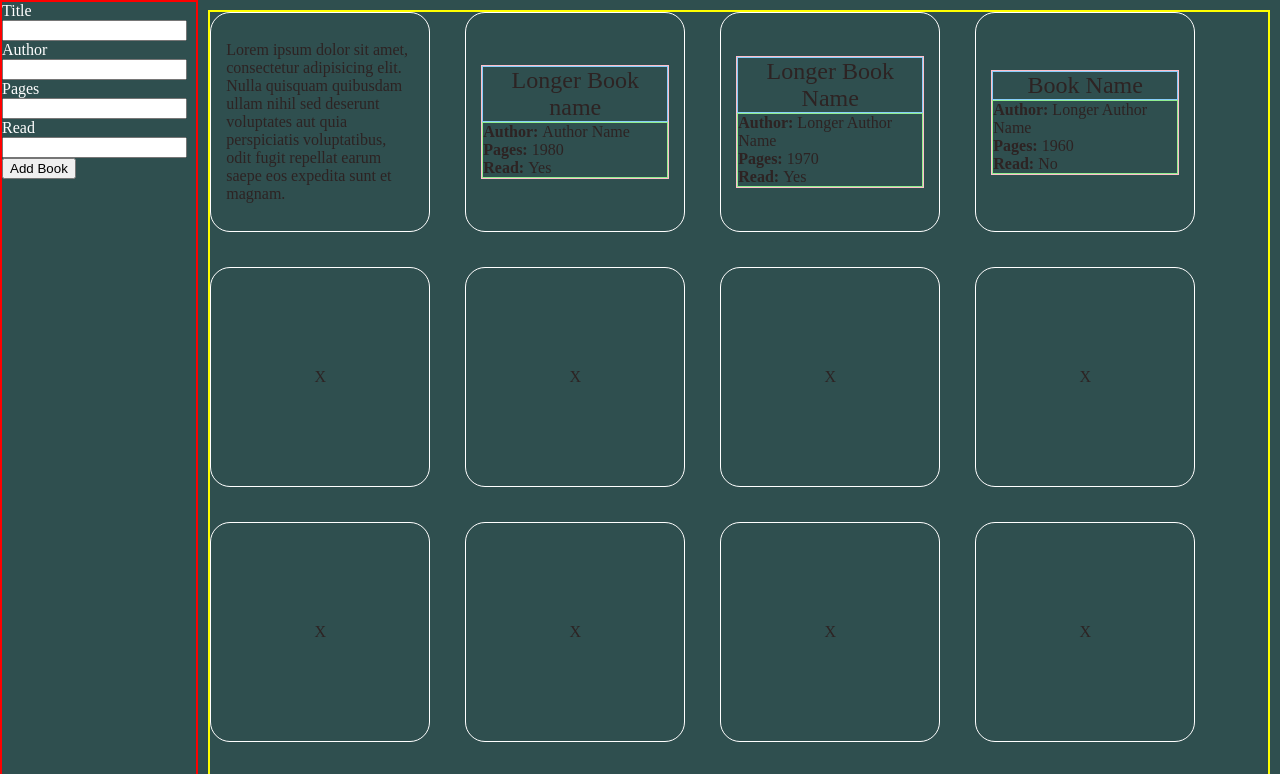
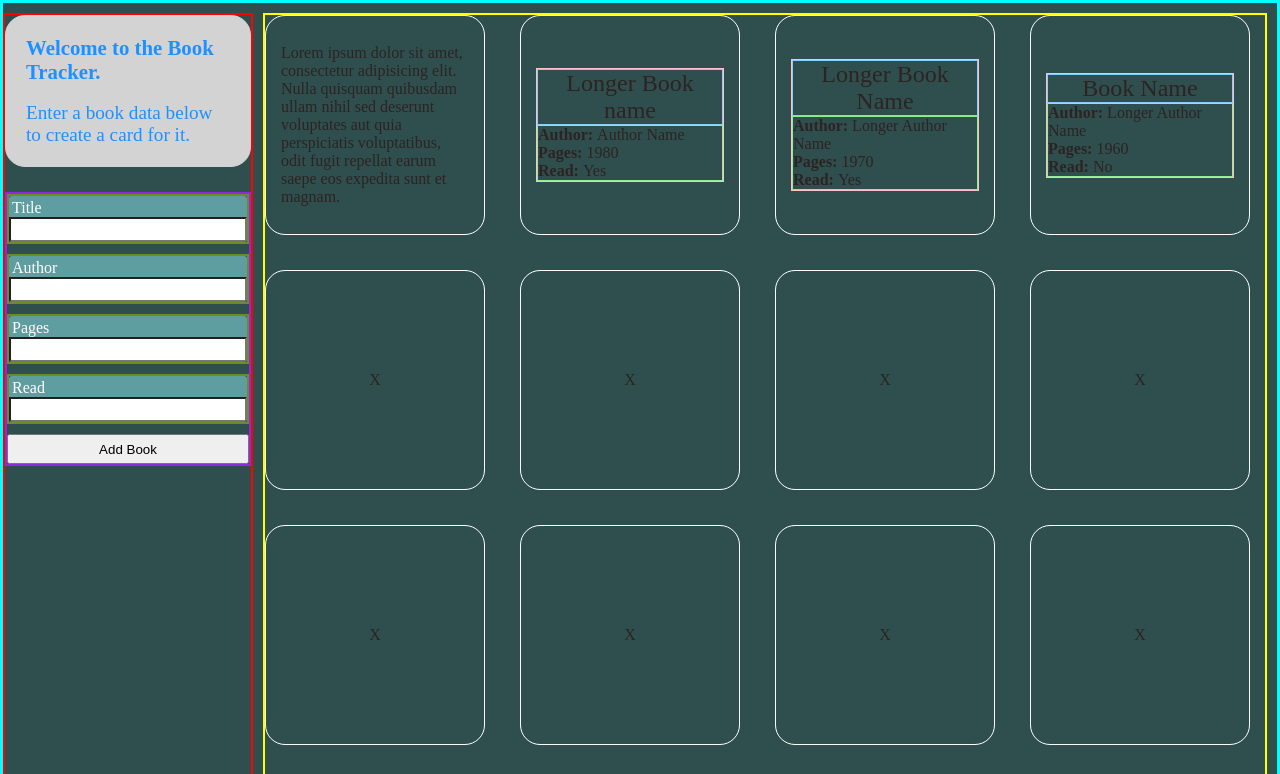
Before and after one commit to zocc-n/Library, a plain HTML site: page index.html in a window 1280 px wide. Shown: the top 774 px of the page. Drawn offline with Linux system fonts and the light colour scheme.

Commit message:
Changes on side panel

```diff
--- a/index.html
+++ b/index.html
@@ -11,6 +11,11 @@
 <body>
     <div id="flex-container">
         <section id="side">
+            <div id="intro">
+                <p id="welcome">Welcome to the Book Tracker.</p>
+                <br>
+                <p>Enter a book data below to create a card for it.</p>
+            </div>
             <form action="#" method="POST">
                 <div class="formSection">
                     <label for="title">Title</label>
@@ -22,18 +27,19 @@
                 </div>
                 <div class="formSection">
                     <label for="pages">Pages</label>
-                    <input type="text" id="pages" name="pages">
+                    <input type="number" id="pages" name="pages" min="1">
                 </div>
                 <div class="formSection">
                     <label for="read">Read</label>
                     <input type="text" id="read" name="read">
                 </div>
-                <div class="formSection">
+                <div class="formButton">
                     <button type="submit">Add Book</button>
                 </div>
             </form>
         </section>
-        <main id="grid-container">
+ <!-- --------------------------------------------------------------------- -->
+        <main>
             <div class="card">Lorem ipsum dolor sit amet, consectetur adipisicing elit. Nulla quisquam quibusdam ullam nihil sed deserunt voluptates aut quia perspiciatis voluptatibus, odit fugit repellat earum saepe eos expedita sunt et magnam.</div>
             <div class="card">
                 <div class="card-inner-container">
--- a/style.css
+++ b/style.css
@@ -11,10 +11,65 @@ body {
 
 #flex-container {
     display: flex;
+    border: 3px solid aqua;
 }
 
 #side {
     border: 2px solid red;
+    margin-top: 10px;
+    min-width: 250px;
+    max-width: 250px;
+}
+
+#intro {
+    color: dodgerblue;
+    border: 1px solid lightgray;
+    background-color: lightgray;
+    padding: 20px;
+    border-radius: 20px;
+    height: min-content;
+}
+
+#intro > p {
+    font-size: 1.2rem;
+    font-weight: 100;
+}
+
+#intro > #welcome{
+    font-size: 1.3rem;
+    font-weight: bold;
+}
+
+form {
+    margin-top: 25px;
+    border: 2px solid blueviolet;
+}
+
+.formSection {
+    border: 2px solid olivedrab;
+    display: flex;
+    flex-direction: column;
+    margin: 0 0 10px 0;
+}
+
+.formSection > label {
+    background-color: cadetblue !important;
+    border-radius: 3px 3px 0 0;
+    padding: 3px 0 0 3px;
+}
+
+.formSection > input{
+    height: 25px;
+    border-radius: 0 0 3px 3px ;
+}
+
+.formButton {
+    display: flex;
+    flex-direction: column;
+}
+
+.formButton > button {
+    height: 30px;
 }
 
 main {
```
